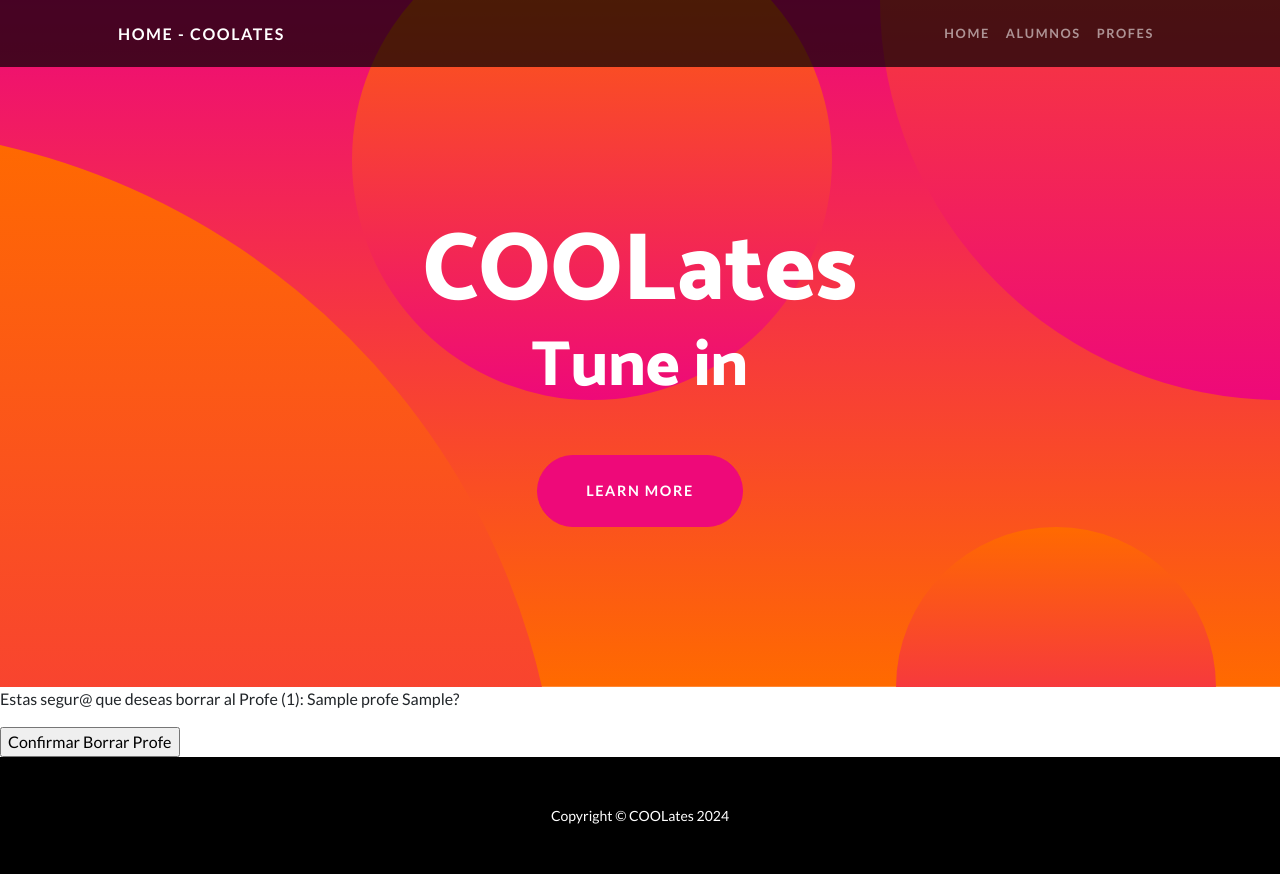
After one commit to guerscay/Entregafinal, a Django app: page /profes/profes/delete/1 in a window 1280 px wide. The commit adds this page. Run offline with Django 5.2, Linux system fonts and the light colour scheme; tables that the repository leaves empty hold one stand-in row (values such as "Sample post"); some libraries are stand-ins or nearby versions.

Commit message:
el CRUD funciona

```diff
--- /dev/null
+++ b/app_profes/templates/app_profes/profe_borrar.html
@@ -0,0 +1,20 @@
+{% extends "default.html" %}
+{% block title_head %}
+COOLates
+{% endblock title_head %}
+{% block h1_header %}Borrar Profe{% endblock h1_header %}
+
+{% block main %}
+<form action={% url "app_profes:profe_borrar" profes.id %} method="post">
+    {% csrf_token %}
+
+    <p>
+        Estas segur@ que deseas borrar al {{profes}}?
+
+    </p>
+
+    <input type="submit" value='Confirmar Borrar Profe'>
+
+
+</form>
+{% endblock main %}
--- a/app_profes/templates/app_profes/profes_buscar.html
+++ b/app_profes/templates/app_profes/profes_buscar.html
@@ -16,6 +16,7 @@ COOLates
         {{profe}}
        <a href={% url "app_profes:profe_info" profe.id %}> + Info </a>
        <a href={% url "app_profes:profe_update" profe.id %}> Update </a>
+       <a href={% url "app_profes:profe_borrar" profe.id %}> Borrar </a>
     </li>
     {% endfor %}
 </ul>
--- a/app_profes/urls.py
+++ b/app_profes/urls.py
@@ -7,5 +7,6 @@ urlpatterns = [
     path('profes/', views.ListaProfes.as_view(), name = 'profes_buscar'),
     path('profes/crear', views.CrearProfe.as_view(), name = 'profe_nuevo'),
     path('profes/info/<int:pk>', views.InfoProfe.as_view(), name = 'profe_info'),
-    path('profes/edit/<int:pk>', views.UpdateProfe.as_view(), name='profe_update')
+    path('profes/edit/<int:pk>', views.UpdateProfe.as_view(), name='profe_update'),
+    path('profes/delete/<int:pk>', views.BorrarProfe.as_view(), name='profe_borrar')
 ]
--- a/app_profes/views.py
+++ b/app_profes/views.py
@@ -1,6 +1,6 @@
 from django.shortcuts import render
 from django.views.generic.list import ListView
-from django.views.generic.edit import CreateView, UpdateView
+from django.views.generic.edit import CreateView, UpdateView, DeleteView
 from django.views.generic.detail import DetailView
 
 from app_profes.models import Profes
@@ -41,3 +41,9 @@ class UpdateProfe(UpdateView):
         # Agregar el objeto profe al contexto
         context['profe'] = self.get_object()
         return context
+
+# Borrar profes (Delete)
+class BorrarProfe(DeleteView):
+    model = Profes
+    template_name = "app_profes/profe_borrar.html"
+    success_url = reverse_lazy('app_profes:profes_buscar')
```
